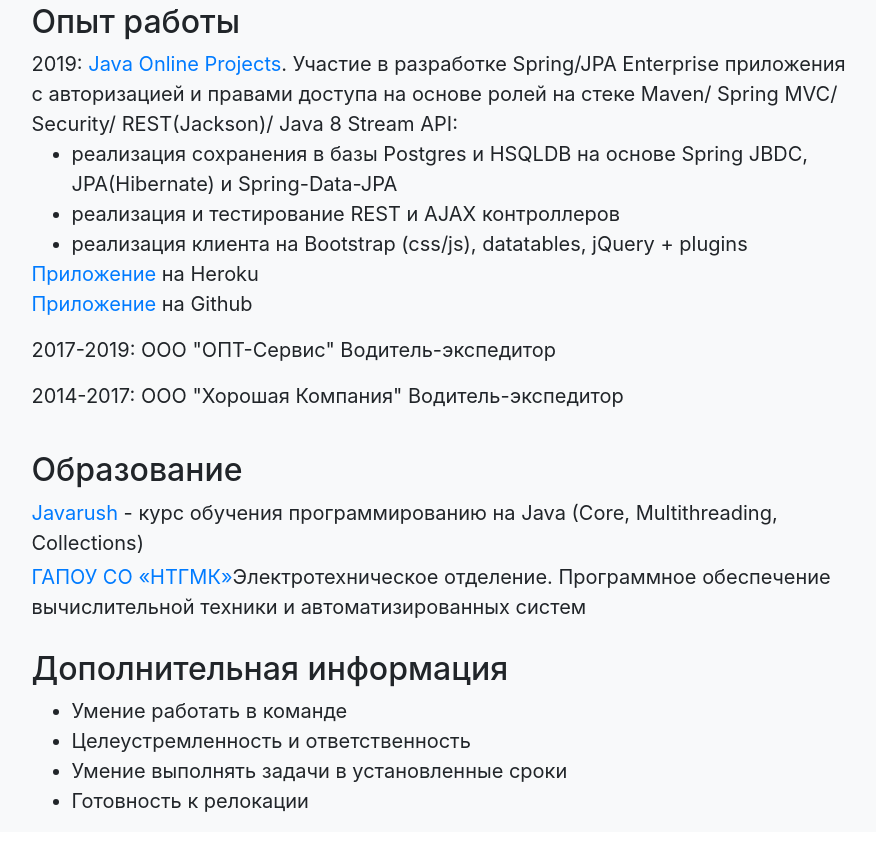
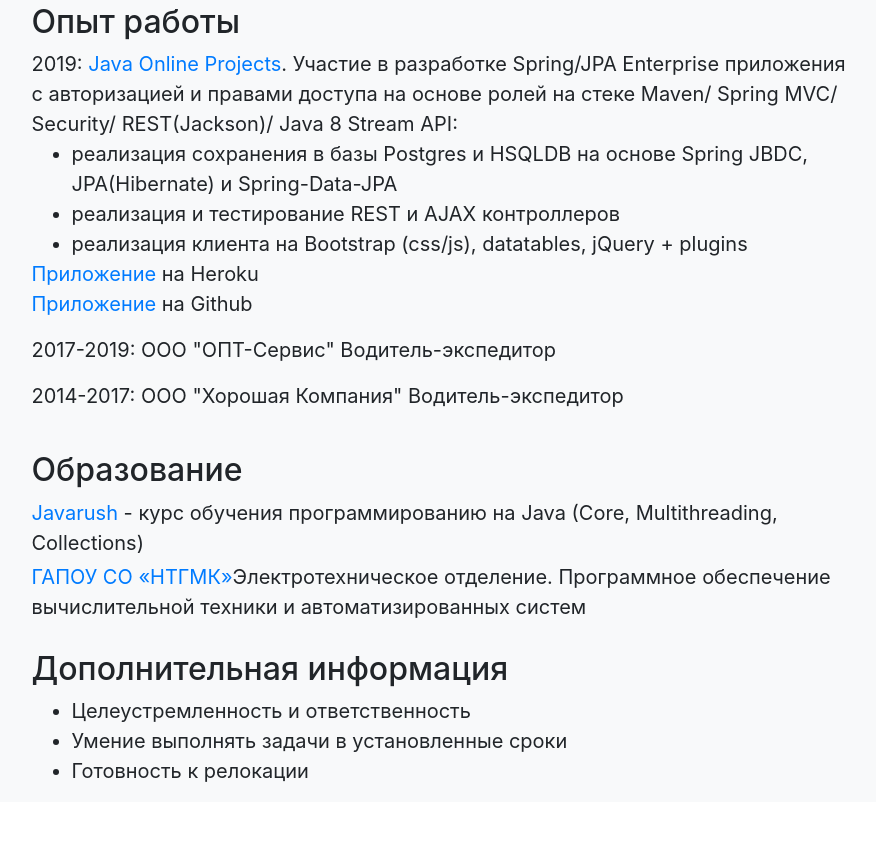
Before and after one commit to JBBDC/jbbdc.github.io, a plain HTML site: page index.html in a window 1280 px wide. Shown: the part 736-1586 px from the top of the page, without its empty margins (196-1072 px from the left). After the commit the page ends 1562 px from the top, so only its background shows below. Drawn offline with nearby package versions, Linux system fonts and the light colour scheme.

Commit message:
Update index.html

```diff
--- a/index.html
+++ b/index.html
@@ -118,7 +118,6 @@
             <div class="col-lg-9 mx-auto ">
                 <h2>Дополнительная информация</h2>
 		  <ul class="lead font-weight-normal">
-		<li>Умение работать в команде</li>
 		<li>Целеустремленность и ответственность</li>
 		<li>Умение выполнять задачи в установленные сроки</li>
                 <li>Готовность к релокации</li>
```
